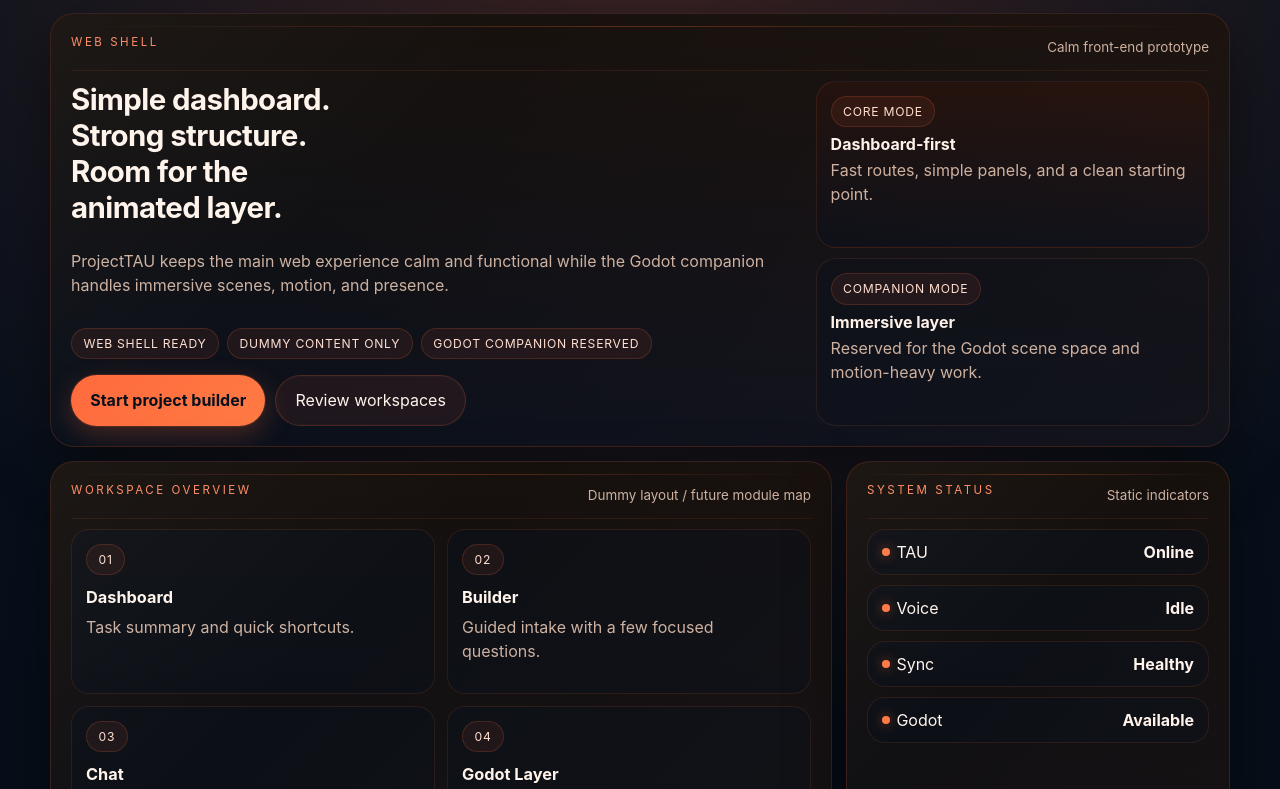
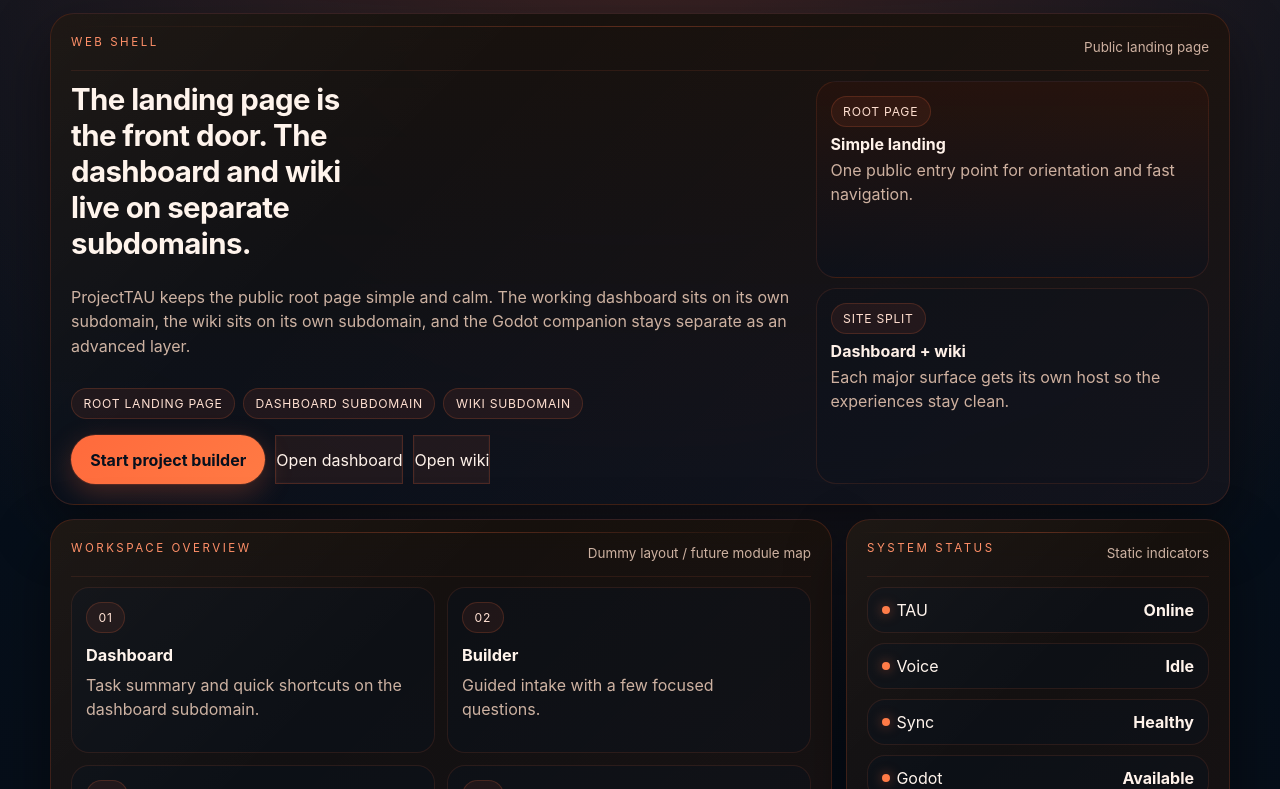
Before and after one commit to thetauagent/ProjectTAU, a website: page apps/web-shell/index.html in a window 1280 px wide. Shown: the part 143-932 px from the top of the page. Drawn offline with Linux system fonts and the light colour scheme.

Commit message:
Split landing page from dashboard and wiki

```diff
--- a/apps/web-shell/index.html
+++ b/apps/web-shell/index.html
@@ -6,7 +6,7 @@
     <title>ProjectTAU</title>
     <meta
       name="description"
-      content="ProjectTAU landing page — a simple, futuristic web shell with a separate Godot companion layer."
+      content="ProjectTAU landing page — a simple public entry point with separate dashboard and wiki subdomains plus a Godot companion layer."
     />
     <link rel="stylesheet" href="./styles.css" />
   </head>
@@ -15,11 +15,11 @@
       <header class="topbar">
         <div class="brand-block">
           <p class="eyebrow">ProjectTAU</p>
-          <h1>Command center for your personal system</h1>
+          <h1>Landing page for the TAU system</h1>
         </div>
         <div class="status-row">
-          <span class="pill pill--ok">System online</span>
-          <button class="ghost-button" type="button">Open dashboard</button>
+          <a class="ghost-button nav-link" href="https://dashboard.projecttau.example">Dashboard subdomain</a>
+          <a class="ghost-button nav-link" href="https://wiki.projecttau.example">Wiki subdomain</a>
         </div>
       </header>
 
@@ -27,35 +27,37 @@
         <section class="card panel panel--hero">
           <div class="panel__header">
             <p class="eyebrow">Web shell</p>
-            <span class="panel__meta">Calm front-end prototype</span>
+            <span class="panel__meta">Public landing page</span>
           </div>
           <div class="hero-grid">
             <div class="hero-copy">
-              <h2>Simple dashboard. Strong structure. Room for the animated layer.</h2>
+              <h2>The landing page is the front door. The dashboard and wiki live on separate subdomains.</h2>
               <p>
-                ProjectTAU keeps the main web experience calm and functional while the Godot
-                companion handles immersive scenes, motion, and presence.
+                ProjectTAU keeps the public root page simple and calm. The working dashboard sits on its own
+                subdomain, the wiki sits on its own subdomain, and the Godot companion stays separate as an
+                advanced layer.
               </p>
               <div class="signal-strip" aria-label="Current surface summary">
-                <span>Web shell ready</span>
-                <span>Dummy content only</span>
-                <span>Godot companion reserved</span>
+                <span>Root landing page</span>
+                <span>Dashboard subdomain</span>
+                <span>Wiki subdomain</span>
               </div>
               <div class="actions">
                 <button class="primary-button" type="button">Start project builder</button>
-                <button class="secondary-button" type="button">Review workspaces</button>
+                <a class="secondary-button nav-link" href="https://dashboard.projecttau.example">Open dashboard</a>
+                <a class="secondary-button nav-link" href="https://wiki.projecttau.example">Open wiki</a>
               </div>
             </div>
             <div class="hero-side">
               <div class="mini-card mini-card--accent">
-                <span class="mini-label">Core mode</span>
-                <strong>Dashboard-first</strong>
-                <p>Fast routes, simple panels, and a clean starting point.</p>
+                <span class="mini-label">Root page</span>
+                <strong>Simple landing</strong>
+                <p>One public entry point for orientation and fast navigation.</p>
               </div>
               <div class="mini-card">
-                <span class="mini-label">Companion mode</span>
-                <strong>Immersive layer</strong>
-                <p>Reserved for the Godot scene space and motion-heavy work.</p>
+                <span class="mini-label">Site split</span>
+                <strong>Dashboard + wiki</strong>
+                <p>Each major surface gets its own host so the experiences stay clean.</p>
               </div>
             </div>
           </div>
@@ -71,7 +73,7 @@
               <article class="workspace-card">
                 <span class="workspace-chip">01</span>
                 <h3>Dashboard</h3>
-                <p>Task summary and quick shortcuts.</p>
+                <p>Task summary and quick shortcuts on the dashboard subdomain.</p>
               </article>
               <article class="workspace-card">
                 <span class="workspace-chip">02</span>
@@ -80,8 +82,8 @@
               </article>
               <article class="workspace-card">
                 <span class="workspace-chip">03</span>
-                <h3>Chat</h3>
-                <p>Persistent communication panel.</p>
+                <h3>Wiki</h3>
+                <p>Knowledge pages stay on their own subdomain.</p>
               </article>
               <article class="workspace-card">
                 <span class="workspace-chip">04</span>
@@ -207,8 +209,9 @@
       </main>
 
       <footer class="shell-footer">
-        <span>Dummy content prototype</span>
-        <span>Frontend layout only</span>
+        <span>Landing page</span>
+        <span>Dashboard subdomain</span>
+        <span>Wiki subdomain</span>
         <span>Godot companion reserved</span>
       </footer>
     </div>
--- a/apps/web-shell/styles.css
+++ b/apps/web-shell/styles.css
@@ -283,11 +283,18 @@ p {
 
 .secondary-button,
 .ghost-button,
-.command-row button {
+.command-row button,
+a.secondary-button,
+a.ghost-button,
+a.primary-button {
   background: rgba(255, 106, 61, 0.08);
   color: var(--text);
   border: 1px solid rgba(255, 106, 61, 0.2);
   box-shadow: inset 0 0 0 1px rgba(255, 255, 255, 0.015);
+  display: inline-flex;
+  align-items: center;
+  justify-content: center;
+  text-decoration: none;
 }
 
 .primary-button:hover,
```
Also changed, not shown: docs/architecture.md (+4 -4 lines), docs/landing-page.md (+7 -6 lines), docs/roadmap.md (+1 -1 lines), README.md.
